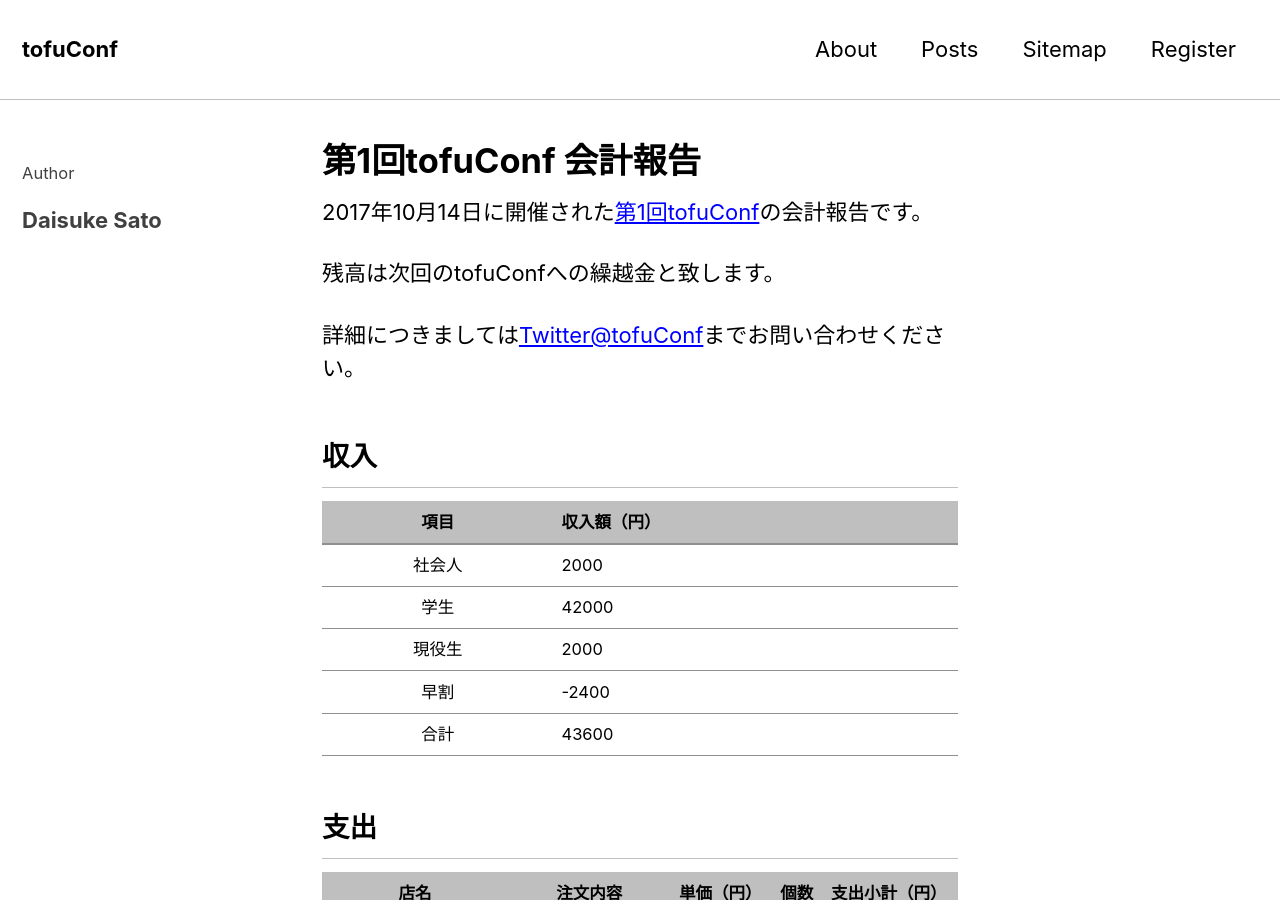
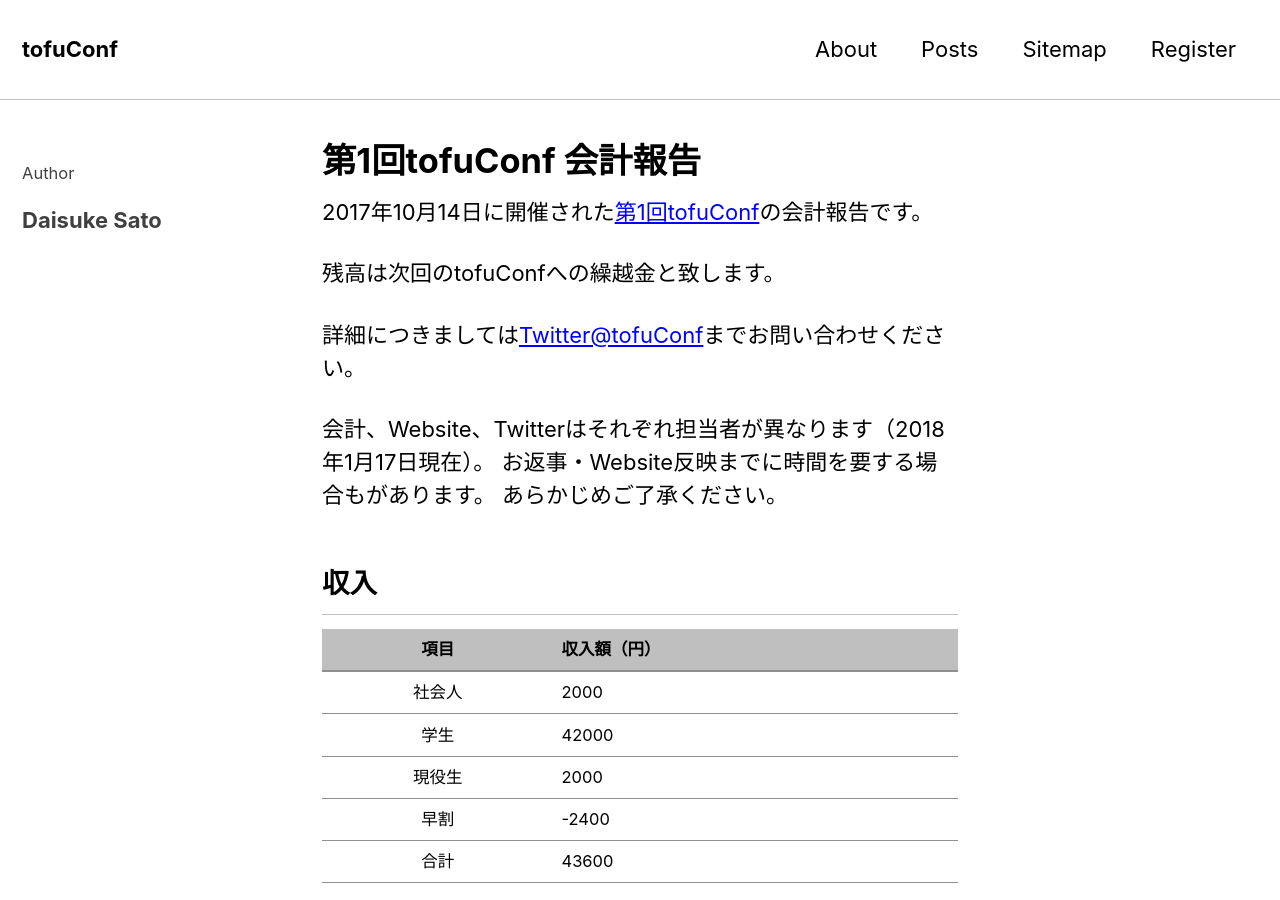
Before and after one commit to tofuconf/tofuconf.club, a Jekyll site: the page built from _posts/2018-01-17-financial-report.md, in a window 1280 px wide and 900 px high. Built offline with Jekyll 4.4.1, drawn with Linux system fonts in a browser that asks for light colours; nearby versions of some CDN libraries.

Commit message:
Add notice

```diff
--- a/_posts/2018-01-17-financial-report.md
+++ b/_posts/2018-01-17-financial-report.md
@@ -17,6 +17,10 @@
 残高は次回のtofuConfへの繰越金と致します。
 
 詳細につきましては[Twitter@tofuConf](https://twitter.com/tofuconf)までお問い合わせください。
+
+会計、Website、Twitterはそれぞれ担当者が異なります（2018年1月17日現在）。
+お返事・Website反映までに時間を要する場合もがあります。
+あらかじめご了承ください。
 
 ## 収入
 
```
